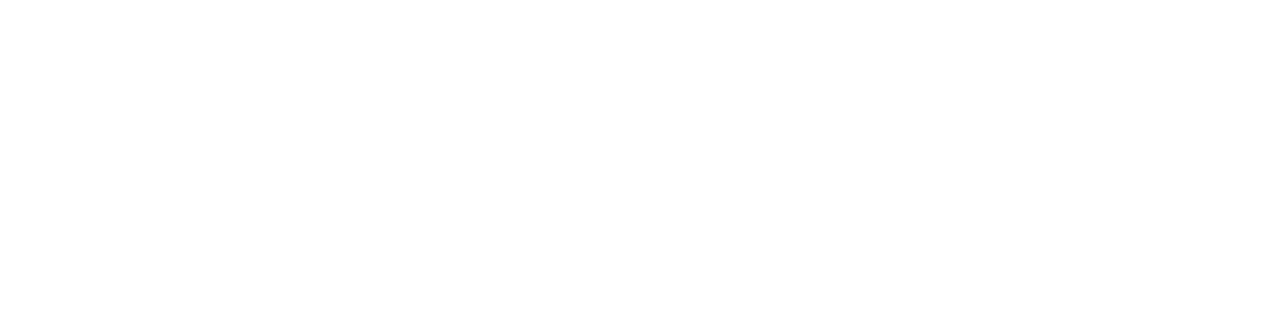
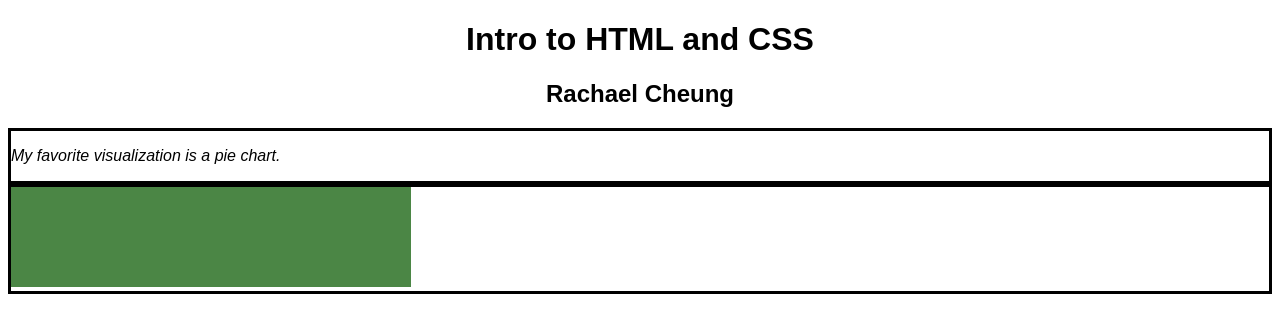
Before and after one commit to DS4200-S22/ic-04-rachaeltc, a plain HTML site: page index.html in a window 1280 px wide. Drawn offline with Linux system fonts and the light colour scheme.

Commit message:
ic-04 completed

```diff
--- a/index.html
+++ b/index.html
@@ -3,11 +3,26 @@
 
 <head>
     <meta charset=utf-8/>
+    <link rel="stylesheet" href="style.css">
+    <title> ic-04 </title>
 </head>
 
+<body>
+    <h1>Intro to HTML and CSS</h1>
+    <h2> Rachael Cheung </h2>
 
-<body>
+    <div id="div1" class="container">
+        <p id="p1" class="italic">
+            My favorite visualization is a pie chart.
+        </p>
+    </div>
 
+    <div id="div2" class="container">
+        <svg width="400" height="100">
+            <rect width="400" height="100"
+                  style="fill: rgb(75, 134, 69);" />
+          </svg>
+    </div>
 
 </body>
 
--- /dev/null
+++ b/style.css
@@ -0,0 +1,15 @@
+body{
+    font-family: Arial;
+}
+
+h1, h2{
+    text-align: center;
+}
+
+.container{
+    border-style: solid;
+}
+
+.italic{
+    font-style: italic;
+}
```
